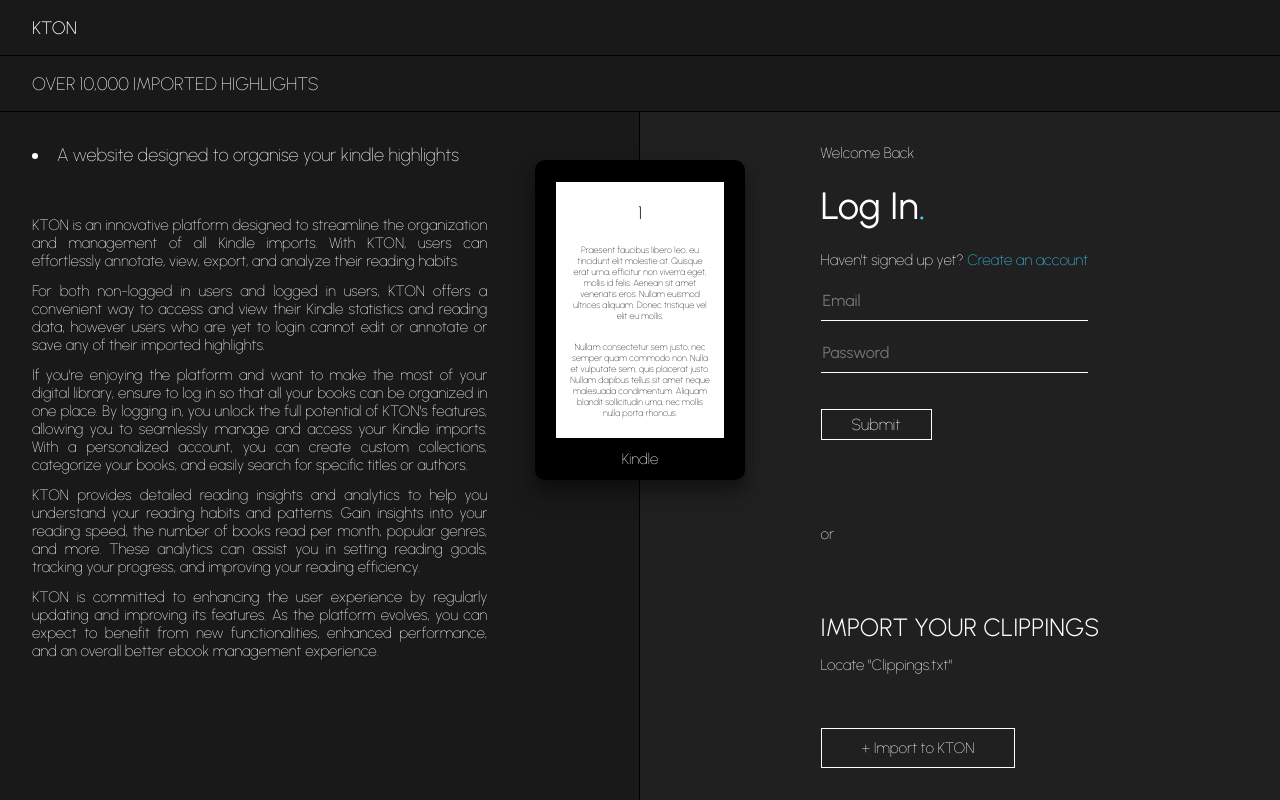
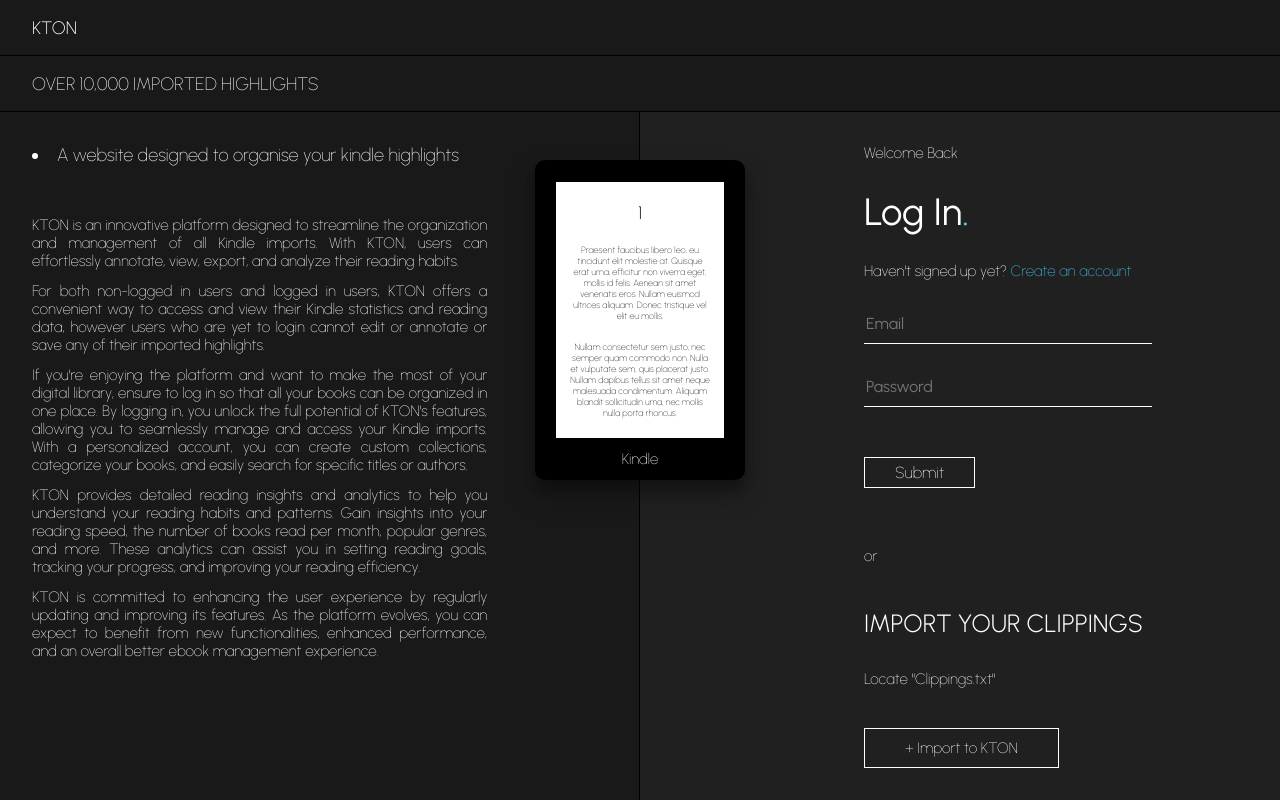
Before and after one commit to ssutl/KTON, a Next.js app: page / in a window 1280 px wide. Built offline with nearby package versions, Linux system fonts and the light colour scheme; no server answers.

Commit message:
User verification workflow 🗝️

```diff
--- a/package.json
+++ b/package.json
@@ -39,6 +39,7 @@
     "react-parallax-tilt": "^1.7.151",
     "react-textarea-autosize": "^8.5.2",
     "sass": "^1.63.6",
+    "socket.io-client": "^4.7.1",
     "styled-components": "^5.3.11",
     "tailwind-merge": "^1.13.2",
     "tailwindcss": "^3.3.2",
--- /dev/null
+++ b/src/api/Users/ImportBooks.ts
@@ -0,0 +1,36 @@
+import axios from "axios";
+import { error } from "console";
+
+export interface uploadBooksProps {
+  formData: FormData;
+}
+
+export type ImportBooksReturnType = "Started" | "Complete" | "None";
+
+const ImportBooksApi = async ({
+  formData,
+}: uploadBooksProps): Promise<ImportBooksReturnType> => {
+  console.log("Uploading to server");
+  //Get token
+  const authToken = localStorage.getItem("token");
+
+  if (authToken === null) throw new Error("No auth token found");
+
+  try {
+    //Simple request to update User annotations
+    const upload = await axios({
+      method: `POST`,
+      url: `${process.env.NEXT_PUBLIC_BACKENDURL}/upload`,
+      headers: {
+        "x-auth-token": authToken.replace(/\"/g, ""),
+        "Content-Type": "multipart/form-data",
+      },
+      data: formData,
+    });
+
+    return "Complete";
+  } catch (err) {
+    return "None";
+  }
+};
+export default ImportBooksApi;
--- a/src/api/Users/Login.ts
+++ b/src/api/Users/Login.ts
@@ -30,7 +30,7 @@ const LoginApi = async ({
     if (res.data.token) {
       localStorage.setItem("token", res.data.token);
       Router.push("/Home");
-    } else if (res.data === "An email has been sent to the user account") {
+    } else if (res.data.msg === "An email has been sent to the user account") {
       return "pending verification";
     } else {
       throw new Error("Unexpected error occurred");
--- a/src/components/ImportButton.tsx
+++ b/src/components/ImportButton.tsx
@@ -2,17 +2,32 @@ import React, { useState, useEffect } from "react";
 import styles from "../styles/ImportButton.module.scss";
 import uploadedTxtHelper from "@/helpers/clippingsParse";
 import Router from "next/router";
+import userAuthenticated from "@/helpers/UserAuthenticated";
+import { io } from "socket.io-client";
+import ImportBooksApi from "@/api/Users/ImportBooks";
 
 const ImportButton = () => {
   const [incomingFile, setIncomingFile] = useState<File | null>(null);
-  const [uploadStatus, setUploadStatus] = useState<boolean>(false);
+  const [LocalUploadStatus, setLocalUploadStatus] = useState<boolean>(false);
+  const [percentage, setPercentage] = useState<number>(0);
+  const [progress, setProgress] = useState<"Started" | "None" | "Complete">(
+    "None"
+  );
 
   //Function to handle the upload of the file
   const uploadFile = async () => {
     var file = incomingFile;
     var textType = /text.*/;
 
-    //This upload process is for the landing page, therefore user isn't logged in and we can parse server side
+    if (userAuthenticated() && file) {
+      //This is the upload process for the user's library, so we can parse server side
+      const formData = new FormData(); // needed for uploading a file
+      formData.append("clippingsFile", file); // adds the uploaded file under the name "clippingsFile" to the formData variable
+      setProgress("Started");
+      const status = await ImportBooksApi({ formData });
+      setProgress(status);
+    } else {
+      //This upload process is for the landing page, therefore user isn't logged in and we can parse client side
       if (file && file.type.match(textType)) {
         var reader = new FileReader();
 
@@ -22,7 +37,7 @@ const ImportButton = () => {
           //Here the content has been read successfuly
           if (content !== null && typeof content === "string") {
             success_upload = await uploadedTxtHelper(content);
-          setUploadStatus(success_upload);
+            setLocalUploadStatus(success_upload);
           }
         };
 
@@ -30,17 +45,48 @@ const ImportButton = () => {
       } else {
         alert("File type does not match");
       }
+    }
   };
+
+  const socket = io(`${process.env.NEXT_PUBLIC_BACKENDURL}`);
+
+  //Connecting to the sockets to see the progress of the upload
+  useEffect(() => {
+    if (userAuthenticated() && progress === "Started") {
+      socket.on("connect", () => {
+        socket.on("upload-progress", (data) => {
+          setPercentage(Number(data));
+        });
+      });
+    }
+
+    return () => {
+      socket.off("connect");
+      socket.off("upload-progress");
+      socket.disconnect();
+    };
+  }, [progress, socket]);
+
+  //UseEffect to see what the progress is
+  useEffect(() => {
+    if (progress === "Complete") {
+      setTimeout(() => {
+        //After two seconds of completed being shown pass user to home page
+        Router.push("Home");
+        setPercentage(0);
+      }, 2000);
+    }
+  }, [progress]);
 
   //UseEffect to see what the local storage state is after upload
   useEffect(() => {
     const clippings = localStorage.getItem("clippings");
 
     //If the local storage has clippings we can send unauthed user to home page
-    if (clippings && uploadStatus) {
+    if (clippings && LocalUploadStatus) {
       Router.push("Home");
     }
-  }, [uploadStatus]);
+  }, [LocalUploadStatus]);
 
   return (
     <div className={styles.buttonContainer}>
@@ -70,6 +116,7 @@ const ImportButton = () => {
           <p>Upload</p>
         </div>
       ) : null}
+      {progress === "Started" ? <p>{percentage}</p> : null}
     </div>
   );
 };
--- a/src/pages/Import.tsx
+++ b/src/pages/Import.tsx
@@ -1,3 +1,5 @@
+import ImportComponent from "@/components/ImportComponent";
+import styles from "../styles/ImportPage.module.scss";
 import AllowedRoute from "@/helpers/AllowedRoute";
 import React, { useEffect } from "react";
 
@@ -8,8 +10,8 @@ const ImportPage = () => {
   }, []);
 
   return (
-    <div>
-      <h1>Import Page</h1>
+    <div className={styles.ImportPage}>
+      <ImportComponent />
     </div>
   );
 };
--- a/src/pages/verify/[...id].tsx
+++ b/src/pages/verify/[...id].tsx
@@ -2,6 +2,7 @@ import verifyUserApi from "@/api/Users/VerifyUser";
 import AllowedRoute from "@/helpers/AllowedRoute";
 import { useRouter } from "next/router";
 import { useEffect, useState } from "react";
+import Router from "next/router";
 
 const VerificationPage = () => {
   const router = useRouter();
@@ -21,7 +22,10 @@ const VerificationPage = () => {
           const status = await verifyUserApi({ id: id[0], token: id[1] });
 
           //Once verified, token would be in local storage and user would be redirected to import page
-          setVerified(true);
+          if (status === "verified") {
+            setVerified(true);
+            Router.push("/Import");
+          }
         } catch (err) {
           console.log(err);
         }
--- a/src/styles/ImportComponent.module.scss
+++ b/src/styles/ImportComponent.module.scss
@@ -1,7 +1,7 @@
 @import "../styles/Breakpoints.module.scss";
 .importSect {
   height: 20vh;
-  width: 100%;
+  width: fit-content;
   margin-top: 10%;
   display: flex;
   flex-direction: column;
@@ -9,19 +9,19 @@
 
   @include breakpoint-mixin("laptop-small") {
     margin-top: 0%;
-    height: 25%;
   }
 
-  @include breakpoint-mixin("laptop-wide") {
-    height: 20%;
+  @include breakpoint-mixin("desktop") {
+    height: 18vh;
   }
 
   .importInfoSect {
-    height: 40%;
+    height: 50%;
     width: 100%;
     display: flex;
     flex-direction: column;
     justify-content: space-between;
+    // background-color: orange;
 
     p {
       width: 100%;
--- a/src/styles/LoginComponent.module.scss
+++ b/src/styles/LoginComponent.module.scss
@@ -1,30 +1,29 @@
 @import "../styles/Breakpoints.module.scss";
 
 .loginSect {
-  height: 48vh;
-  width: fit-content;
+  height: fit-content;
+  width: 100%;
   margin-bottom: 10%;
-  // background-color: orange;
 
   @include breakpoint-mixin("laptop-small") {
     margin-bottom: 0%;
-    height: 50%;
-  }
-
-  @include breakpoint-mixin("laptop-wide") {
-    height: 45%;
-  }
-
-  @include breakpoint-mixin("desktop") {
-    height: 40%;
   }
 
   .loginInfoSect {
-    height: 40%;
+    height: 15vh;
     width: 100%;
     display: flex;
     flex-direction: column;
     justify-content: space-between;
+    // background-color: red;
+
+    @include breakpoint-mixin("laptop-small") {
+      height: 17vh;
+    }
+
+    @include breakpoint-mixin("desktop") {
+      height: 15vh;
+    }
 
     p {
       width: 100%;
@@ -40,11 +39,15 @@
   }
 
   .loginFormSect {
-    height: 40%;
     width: 100%;
     display: flex;
     flex-direction: column;
     justify-content: space-evenly;
+    height: 20vh;
+
+    @include breakpoint-mixin("desktop") {
+      height: 18vh;
+    }
 
     input {
       background-color: transparent;
@@ -53,20 +56,28 @@
       outline: none;
       padding-bottom: 10px;
       border-radius: 0px;
-      width: 100%;
+      width: 80%;
 
-      // @include breakpoint-mixin("laptop-small") {
-      //   width: 100%;
-      // }
+      @include breakpoint-mixin("laptop-small") {
+        width: 100%;
+      }
     }
   }
 
   .loginButtonSect {
-    height: 20%;
+    height: 7vh;
     width: 100%;
     display: flex;
     align-items: center;
     justify-content: space-between;
+
+    @include breakpoint-mixin("laptop-small") {
+      height: 8vh;
+    }
+
+    @include breakpoint-mixin("desktop") {
+      height: 5vh;
+    }
 
     input {
       display: none;
--- a/src/styles/LoginPage.module.scss
+++ b/src/styles/LoginPage.module.scss
@@ -52,6 +52,7 @@
     align-items: center;
 
     @include breakpoint-mixin("laptop-small") {
+      align-items: flex-start;
       height: 100%;
       width: 50%;
     }
@@ -66,7 +67,8 @@
       margin-bottom: 5%;
 
       @include breakpoint-mixin("laptop-small") {
-        width: fit-content;
+        width: 45%;
+        margin-left: 35%;
       }
 
       #or {
```
Also changed, not shown: src/api/Users/VerifyUser.ts (+3 -6 lines), src/components/ImportComponent.tsx (+0 -14 lines), src/styles/ImportPage.module.scss (added, +9 -0 lines), 1 other file (tests, documents, lock files or other folders). Lines whose indentation alone changed are shown as unchanged.
